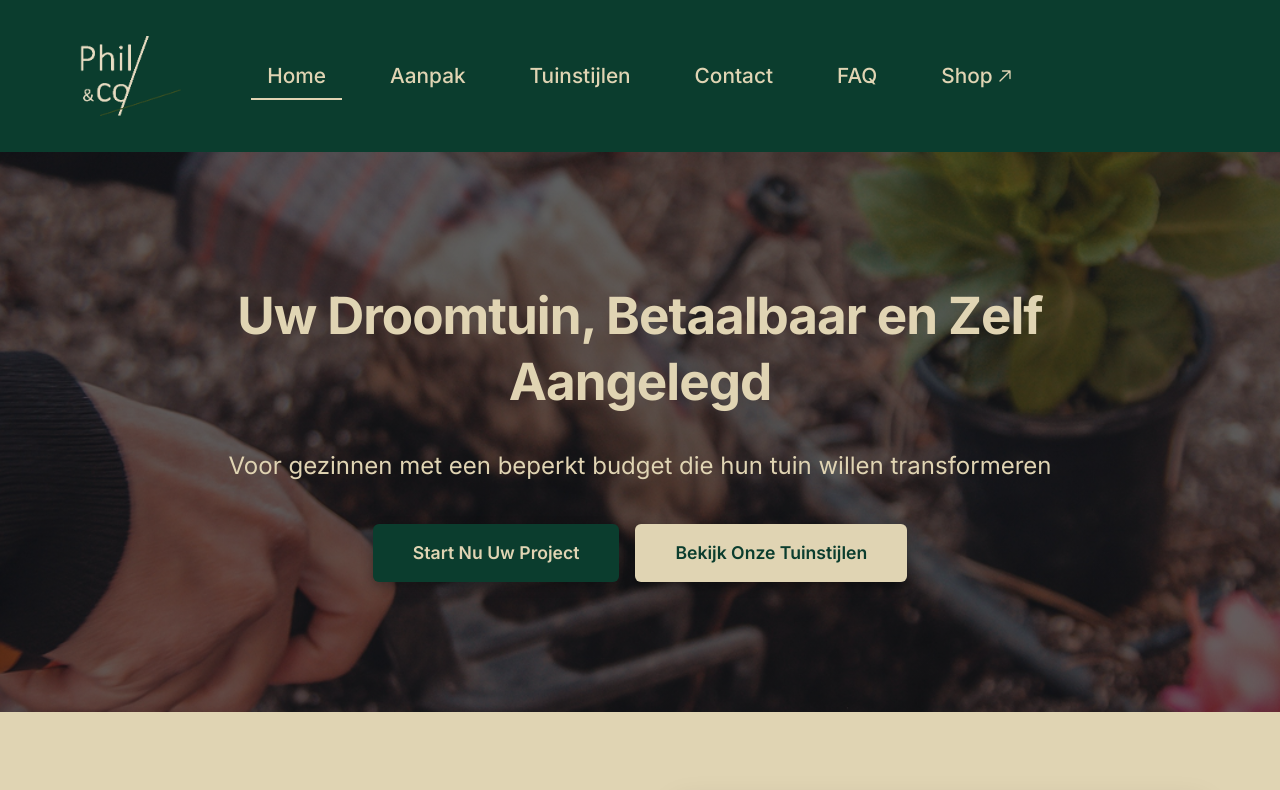
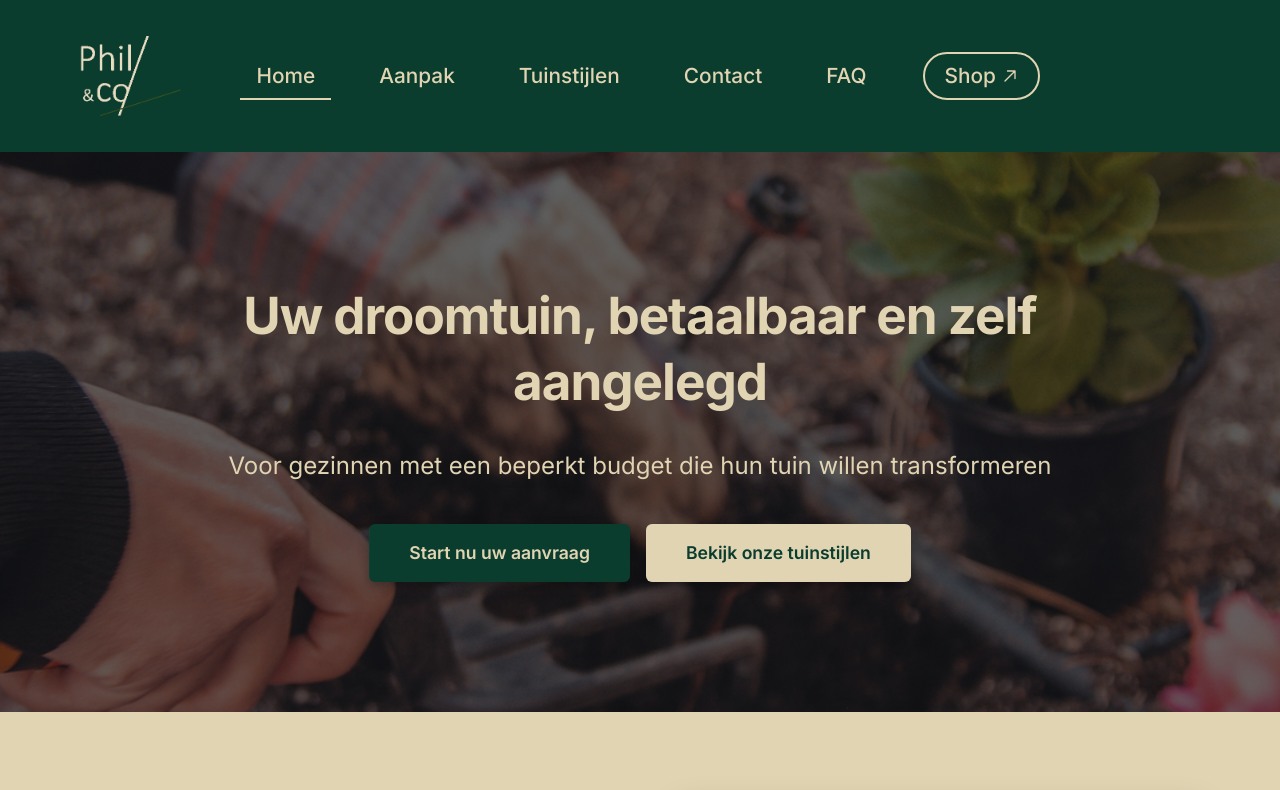
Before and after one commit to Sacha-Gazeau/atwork-3_4ga, a Next.js app: page / in a window 1280 px wide. Shown: the top 790 px of the page. Built offline with nearby package versions, Linux system fonts and the light colour scheme; what @edgestore/react would draw is missing.

Commit message:
feat: Implement enhanced styling for external navbar links and refine hero section content and button text transformations.

```diff
--- a/src/app/globals.css
+++ b/src/app/globals.css
@@ -162,6 +162,7 @@ footer.footer {
 
   .navbar__list {
     flex-direction: row;
+    align-items: center;
     gap: 2rem;
     padding: 0;
     border-top: none;
@@ -210,7 +211,28 @@ footer.footer {
     display: flex;
     align-items: center;
     justify-content: center;
-    gap: 0.25rem;
+    gap: 0.35rem;
+    border: 2px solid currentColor;
+    border-radius: 9999px;
+    padding: 0.4rem 1.25rem;
+    transition: all 0.3s cubic-bezier(0.4, 0, 0.2, 1);
+    margin-left: 0.5rem;
+  }
+
+  /* Remove underline from external link */
+  .navbar__link--external::after {
+    display: none;
+  }
+
+  /* Hover effect for external link (inverse colors) */
+  .navbar__link--external:hover {
+    background-color: #e0d4b3;
+    /* Hardcoded beige to match text */
+    color: #0b3d2e;
+    /* Hardcoded dark green */
+    border-color: #e0d4b3;
+    transform: translateY(-1px);
+    box-shadow: 0 4px 12px rgba(0, 0, 0, 0.1);
   }
 }
 
--- a/src/app/page.tsx
+++ b/src/app/page.tsx
@@ -18,7 +18,7 @@ export default function Home() {
         <div className="hero__overlay"></div>
         <div className="hero__content">
           <h1 className="hero__title">
-            Uw Droomtuin, Betaalbaar en Zelf Aangelegd
+            Uw droomtuin, betaalbaar en zelf aangelegd
           </h1>
           <p className="hero__subtitle">
             Voor gezinnen met een beperkt budget die hun tuin willen
@@ -26,7 +26,7 @@ export default function Home() {
           </p>
           <div className="hero__actions">
             <Link href="/contact" className="hero__button hero__button--primary">
-              Start Nu Uw Project
+              Start nu uw aanvraag
             </Link>
             <Link href="/tuinstijlen" className="hero__button hero__button--secondary">
               Bekijk onze tuinstijlen
--- a/src/app/style/home.css
+++ b/src/app/style/home.css
@@ -84,7 +84,6 @@
   border-radius: 6px;
   cursor: pointer;
   transition: all 0.3s cubic-bezier(0.4, 0, 0.2, 1);
-  text-transform: capitalize;
   box-shadow: 0 4px 12px rgba(0, 0, 0, 0.3);
   position: relative;
   overflow: hidden;
```
